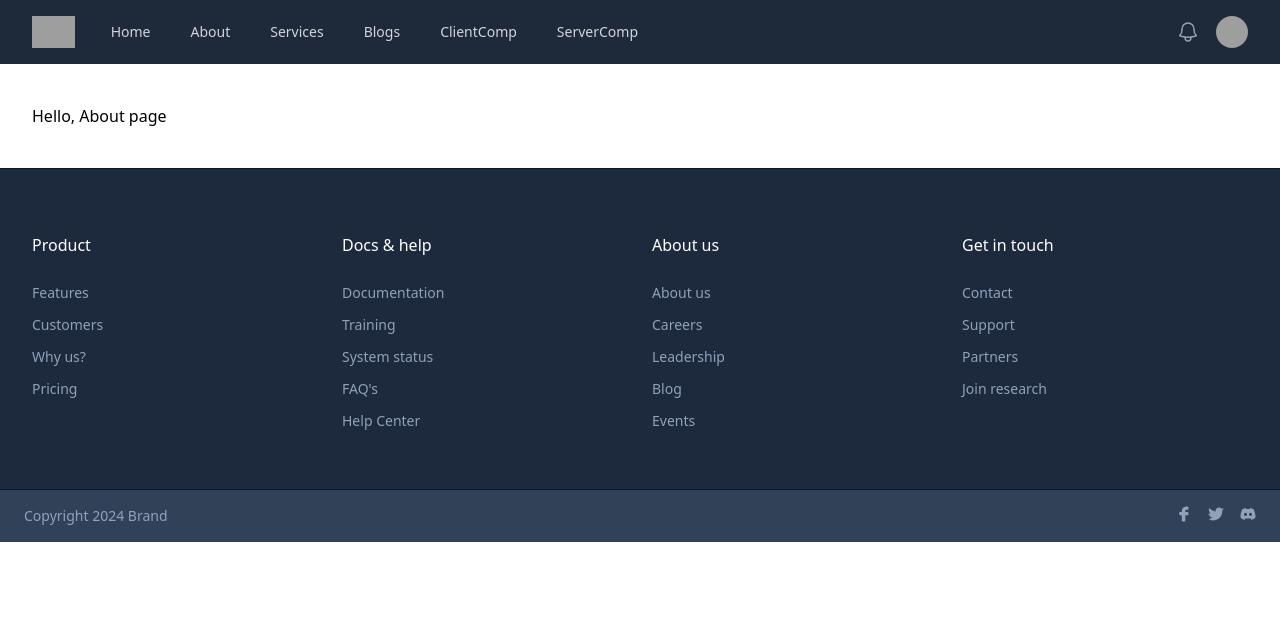
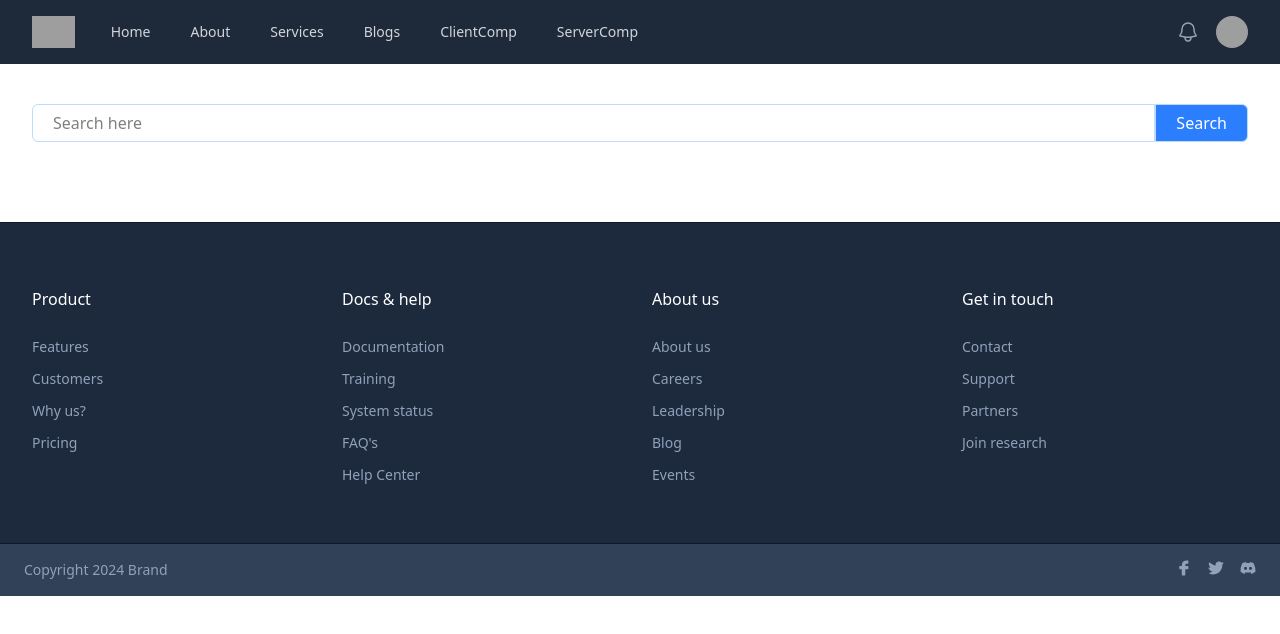
Before and after one commit to WalidurTanjim/nextjs-demo, a Next.js app: page /about in a window 1280 px wide. Shown: the top 634 px of the page. Built offline with nearby package versions, Linux system fonts and the light colour scheme; grey boxes are pictures that could not be loaded.

Commit message:
Create a SearchBox for search anything & call it on the About page & get the search value on the about page

```diff
--- a/src/app/(pages)/about/page.jsx
+++ b/src/app/(pages)/about/page.jsx
@@ -1,4 +1,5 @@
 import "@/app/globals.css"
+import SearchBox from "@/components/SearchBox/SearchBox";
 
 export const metadata = {
     title: "About page",
@@ -10,11 +11,13 @@ export const metadata = {
     keywords: ['nextjs', 'reactjs', 'mongodb', 'mern stack', 'mernstack', 'full stack', 'fullstack']
 }
 
-const About = () => {
+const About = (props) => {
+    const { search } = props?.searchParams;
+
     return (
         <div>
             <div className="container mx-auto w-full px-2 sm:px-6 lg:px-8 py-10">
-                <h1>Hello, About page</h1>
+                <SearchBox />
             </div>
         </div>
     );
--- /dev/null
+++ b/src/components/SearchBox/SearchBox.jsx
@@ -0,0 +1,30 @@
+"use client"
+
+import { useRouter } from "next/navigation";
+import { useState } from "react";
+
+const SearchBox = () => {
+    const router = useRouter();
+    const [search, setSearch] = useState("");
+
+    // handleSearch
+    const handleSearch = (e) => {
+        e.preventDefault();
+
+        if(search){
+            const searchTrim = search.trim();
+            router.push(`?search=${searchTrim}`)
+        }
+    }
+
+    return (
+        <div onSubmit={handleSearch} className="w-full flex items-center justify-center mb-10">
+            <form className="flex w-full">
+                <input type="text" id="search_box" name="search_box" placeholder="Search here" autoComplete="off" required value={search} onChange={e => setSearch(e.target.value)} className="outline-none border border-blue-200 rounded-l-md px-5 py-1.5 w-full focus:border-blue-400" />
+                <button className="px-5 py-1.5 outline-none border border-blue-200 rounded-r-md bg-blue-500 hover:bg-blue-400 active:bg-blue-500 text-white">Search</button>
+            </form>
+        </div>
+    );
+};
+
+export default SearchBox;
```
